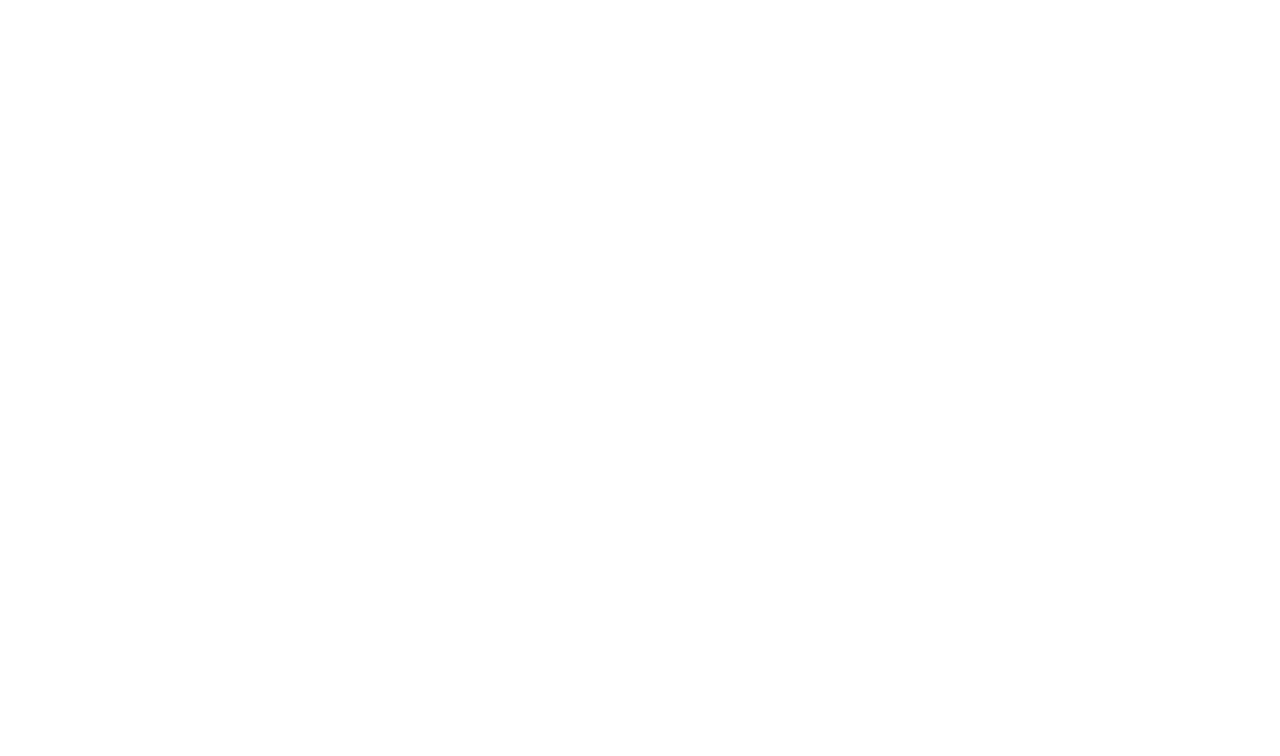
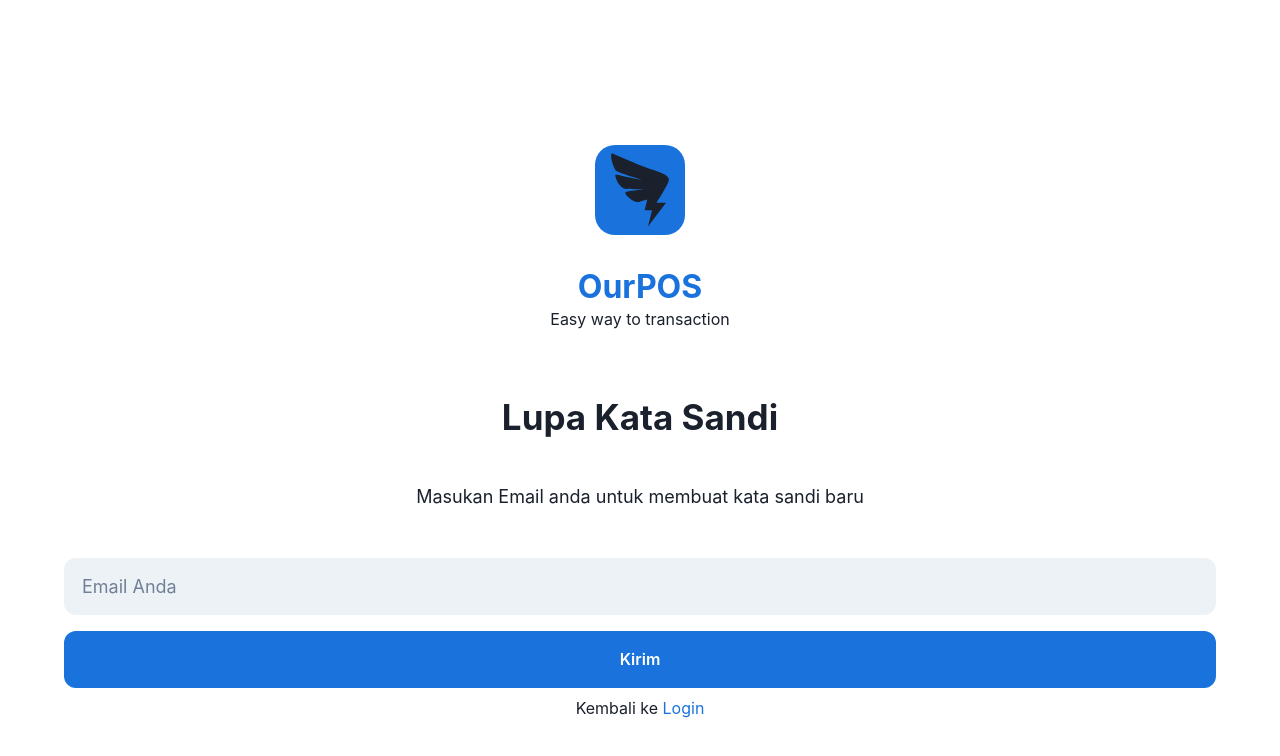
Before and after one commit to kinur31/Mini-Project-POS-FE, a React (Create React App) app: page /forgot-password in a window 1280 px wide. Before the commit this address had no page. Shown: the top 756 px of the page. Built offline with nearby package versions, Linux system fonts and the light colour scheme.

Commit message:
Add Forgot Password

```diff
--- a/src/App.js
+++ b/src/App.js
@@ -1,6 +1,7 @@
 import { Routes, Route } from "react-router-dom";
 import LoginScreen from "./pages/login/loginScreen";
 import LoginCashier from "./pages/login/loginCashier";
+import ForgotPassword from "./pages/forgotPassword.jsx/forgotPassword";
 
 function App() {
   return (
@@ -8,6 +9,7 @@
       <Routes>
         <Route path="/" element={<LoginScreen />} />
         <Route path="/login-cashier" element={<LoginCashier />} />
+        <Route path="/forgot-password" element={<ForgotPassword />} />
       </Routes>
     </>
   );
--- /dev/null
+++ b/src/pages/forgotPassword.jsx/forgotPassword.jsx
@@ -0,0 +1,109 @@
+import {
+  Box,
+  VStack,
+  Heading,
+  Input,
+  Button,
+  Text,
+  Link,
+} from "@chakra-ui/react";
+import { AiOutlineDingtalk } from "react-icons/ai";
+// import { useNavigate } from "react-router-dom";
+import { useFormik } from "formik";
+import { useDispatch } from "react-redux";
+import { ToastContainer, toast } from "react-toastify";
+import "react-toastify/dist/ReactToastify.css";
+import { login } from "../../redux/reducer/authReducer";
+
+const ForgotPassword = () => {
+  const dispatch = useDispatch();
+  // const navigate = useNavigate();
+
+  const formik = useFormik({
+    initialValues: {
+      username: "",
+      password: "",
+    },
+    onSubmit: async (values) => {
+      dispatch(login(values.username, values.password));
+      toast.success("Logged in");
+      // navigate("/");
+    },
+  });
+
+  // const handleChange = () => {
+  //   navigate("/");
+  // };
+
+  return (
+    <>
+      <VStack margin={"5%"}>
+        <Box className="title-tab" width={"40vw"} mt={"7%"}>
+          <VStack>
+            <Box
+              bg={"#1A72DD"}
+              height={"90px"}
+              width={"90px"}
+              borderRadius={"20px"}
+            >
+              <AiOutlineDingtalk size={"base"} />
+            </Box>
+            <Box mt={"5%"}>
+              <Heading color={"#1A72DD"} fontSize={"32px"} textAlign={"center"}>
+                OurPOS
+              </Heading>
+              <Text>Easy way to transaction</Text>
+            </Box>
+          </VStack>
+        </Box>
+        <Box mt={"5%"}>
+          <Heading textAlign={"center"} fontSize={"35px"}>
+            Lupa Kata Sandi
+          </Heading>
+          <Text textAlign={"center"} fontSize={"18px"} width={"70vw"} mt={"5%"}>
+            Masukan Email anda untuk membuat kata sandi baru
+          </Text>
+        </Box>
+        <Box mt={"2vh"} width={"full"}>
+          <Box mt={"3vh"}>
+            <Input
+              type="email"
+              variant="filled"
+              borderRadius={"12px"}
+              height={"57px"}
+              size="lg"
+              placeholder="Email Anda"
+              value={formik.values.email}
+              onChange={formik.handleChange}
+              onBlur={formik.handleBlur}
+              name="email"
+            />
+          </Box>
+        </Box>
+        <Box width={"full"} mt={"1vh"}>
+          <Button
+            type="submit"
+            bg="#1A72DD"
+            color={"white"}
+            width={"100%"}
+            borderRadius={"12px"}
+            height={"57px"}
+            onClick={formik.handleSubmit}
+          >
+            Kirim
+          </Button>
+        </Box>
+        <Text>
+          {" "}
+          Kembali ke{" "}
+          <Link href="/login-cashier" color="#1A72DD">
+            Login
+          </Link>{" "}
+        </Text>
+      </VStack>
+      <ToastContainer />
+    </>
+  );
+};
+
+export default ForgotPassword;
--- a/src/pages/login/loginCashier.jsx
+++ b/src/pages/login/loginCashier.jsx
@@ -104,7 +104,7 @@
             Login
           </Button>
         </Box>
-        <Link to="#">
+        <Link to="/forgot-password">
           <Text color={"#1A72DD"}>Forgot Password?</Text>
         </Link>
       </VStack>
```
Also changed, not shown: src/pages/login/forgotPassword.jsx (deleted).
